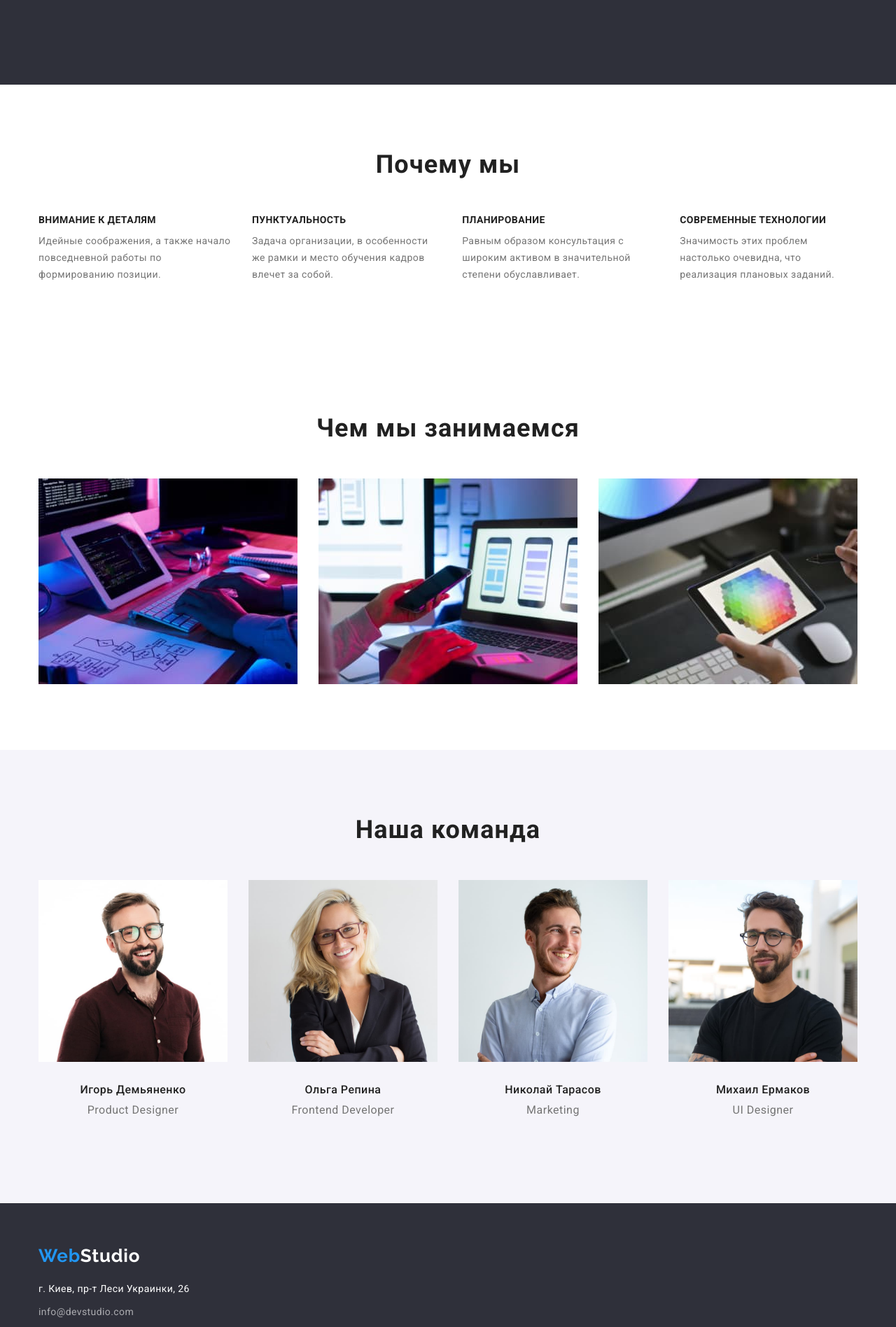
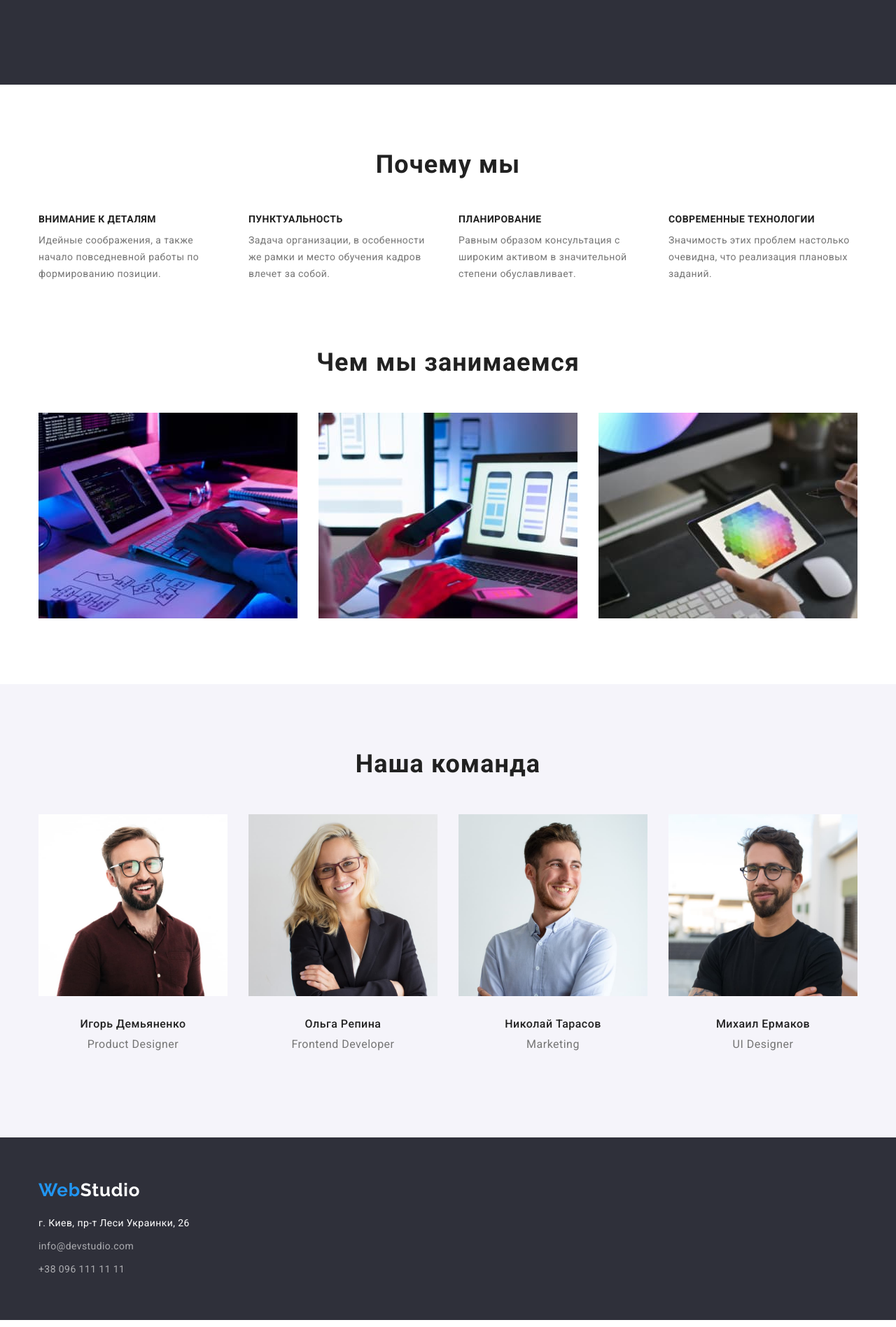
Before and after one commit to Anna-3008/goit-markup-hw-03, a plain HTML site: page index.html in a window 1280 px wide. Shown: the part 560-2457 px from the top of the page at 70% size. Drawn offline with nearby package versions, Linux system fonts and the light colour scheme.

Commit message:
Добавляет исправления

```diff
--- a/css/styles.css
+++ b/css/styles.css
@@ -138,7 +138,8 @@ body {
 .hero {
   background: var(--background-color);
   text-align: center;
-  height: 600px;
+  padding-top: 200px;
+  padding-bottom: 200px;
 }
 
 .hero-title {
@@ -150,7 +151,6 @@ body {
   letter-spacing: 0.06em;
   text-transform: uppercase;
 
-  padding-top: 200px;
   margin-bottom: 30px;
 }
 
@@ -175,6 +175,10 @@ body {
 
 /* Features */
 
+.section-feature {
+  padding-top: 94px;
+}
+
 .feature-list {
   display: flex;
 
@@ -193,6 +197,10 @@ body {
   text-transform: uppercase;
 
   margin-bottom: 10px;
+}
+
+.feature-element {
+  width: 270px;
 }
 
 .feature-element:not(:last-child) {
@@ -349,13 +357,17 @@ body {
   color: var(--primary-white-color);
 }
 
+.logo-element {
+  display: block;
+  margin-bottom: 20px;
+}
+
 .address {
   color: var(--primary-white-color);
   font-size: 14px;
   line-height: 1.71;
   letter-spacing: 0.03em;
   text-decoration: none;
-  margin-top: 20px;
 }
 
 .contact .link {
--- a/index.html
+++ b/index.html
@@ -46,7 +46,7 @@
 
         <!-- Преимущества -->
 
-        <section class="section">
+        <section class="section-feature">
             <div class="container">
                 <h2 class="section-title">Почему мы</h2>
                 <ul class="feature-list list">
@@ -132,7 +132,7 @@
 
     <footer class="footer">
         <div class="container">
-            <a href="/" class="logo">Web<span class="logo-footer">Studio</span></a>
+            <a href="/" class="logo logo-element">Web<span class="logo-footer">Studio</span></a>
             <p class="address contact-element">
                 г. Киев, пр-т Леси Украинки, 26
             </p>
```
Also changed, not shown: portfolio.html (+1 -1 lines).
